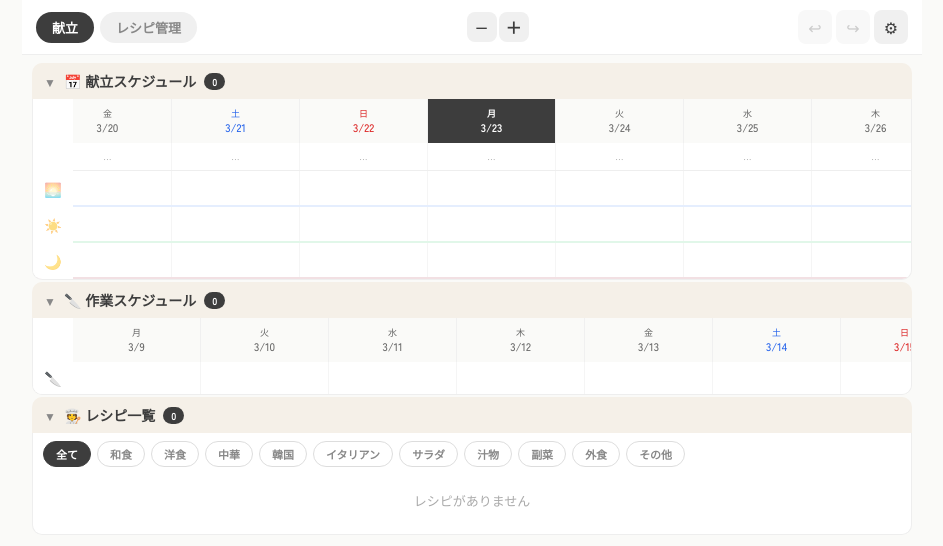
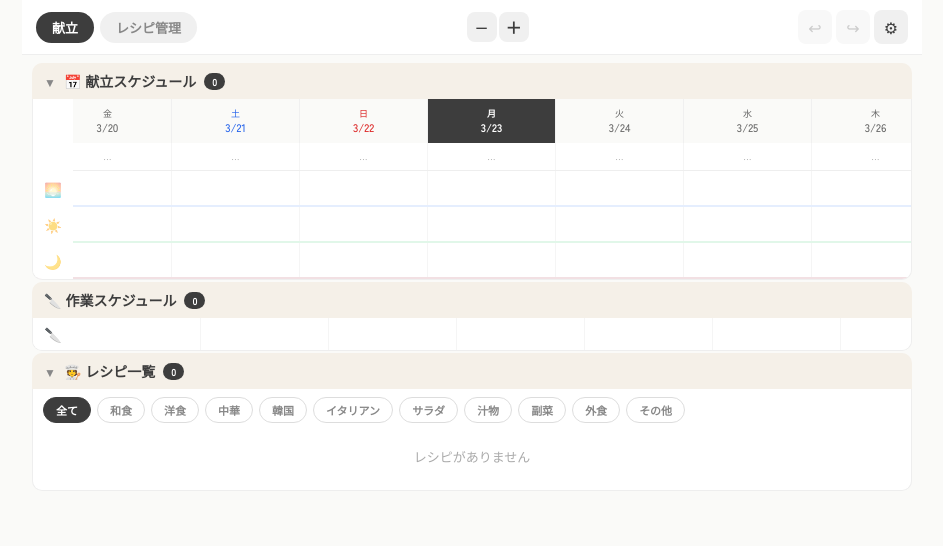
Before and after one commit to RollingEggs/meal-planner, a React (Vite) app: page / in a window 1280 px wide. Shown: the top 546 px of the page, without its empty margins (168-1111 px from the left). Built offline with nearby package versions, Linux system fonts and the light colour scheme.

Commit message:
fix: 作業スケジュールの日付ヘッダー・折りたたみ削除、ズーム中心保持
- 作業スケジュールから日付ヘッダーと折りたたみ機能を削除し常時表示に
- +/-ボタンのズーム時に表示中の中心日付を基準に拡大縮小

```diff
--- a/src/App.jsx
+++ b/src/App.jsx
@@ -50,10 +50,27 @@ export default function App() {
   const [selectedScheduleItemId, setSelectedScheduleItemId] = useState(null);
   const [detailItem, setDetailItem] = useState(null);
   const [showSettings, setShowSettings] = useState(false);
-  const [prepCollapsed, setPrepCollapsed] = useState(false);
   const scrolledRef = useRef(false);
   const scrollSyncRef = useRef(false);
   const [colWidth, setColWidth] = useState(COL_WIDTH);
+
+  // Zoom while keeping currently centered date in view
+  const handleZoom = useCallback((delta) => {
+    const el = document.getElementById('gantt-scroll');
+    if (!el) {
+      setColWidth(w => Math.max(60, Math.min(256, w + delta)));
+      return;
+    }
+    const viewCenter = el.scrollLeft + (el.clientWidth - LABEL_WIDTH) / 2;
+    const centerDateIdx = viewCenter / colWidth;
+    setColWidth(w => {
+      const newW = Math.max(60, Math.min(256, w + delta));
+      requestAnimationFrame(() => {
+        el.scrollLeft = centerDateIdx * newW - (el.clientWidth - LABEL_WIDTH) / 2;
+      });
+      return newW;
+    });
+  }, [colWidth]);
 
   const dates = useMemo(() => getDateRange(today(), 14, 14), []);
 
@@ -88,7 +105,6 @@ export default function App() {
 
   // Sync prep scroll with gantt scroll (bidirectional)
   useEffect(() => {
-    if (prepCollapsed) return;
     const gantt = document.getElementById('gantt-scroll');
     const prep = document.getElementById('prep-scroll');
     if (!gantt || !prep) return;
@@ -112,7 +128,7 @@ export default function App() {
       gantt.removeEventListener('scroll', ganttHandler);
       prep.removeEventListener('scroll', prepHandler);
     };
-  }, [prepCollapsed]);
+  });
 
   // Memo change
   const handleMemoChange = useCallback((dateStr, text) => {
@@ -242,7 +258,7 @@ export default function App() {
         {tab === 'plan' && (
           <div style={{ display: 'flex', gap: 2, alignItems: 'center' }}>
             <button
-              onClick={() => setColWidth(w => Math.max(60, w - 16))}
+              onClick={() => handleZoom(-16)}
               style={{
                 width: 30, height: 30, borderRadius: 8, border: 'none',
                 background: '#f0f0f0', color: '#3D3D3D', fontSize: 16, cursor: 'pointer',
@@ -251,7 +267,7 @@ export default function App() {
               }}
             >−</button>
             <button
-              onClick={() => setColWidth(w => Math.min(256, w + 16))}
+              onClick={() => handleZoom(16)}
               style={{
                 width: 30, height: 30, borderRadius: 8, border: 'none',
                 background: '#f0f0f0', color: '#3D3D3D', fontSize: 16, cursor: 'pointer',
@@ -300,8 +316,6 @@ export default function App() {
               recipes={data.recipes}
               genres={data.genres}
               colWidth={colWidth}
-              collapsed={prepCollapsed}
-              onToggleCollapsed={() => setPrepCollapsed(c => !c)}
             />
             <RecipeList
               recipes={data.recipes}
--- a/src/components/PrepSchedule.jsx
+++ b/src/components/PrepSchedule.jsx
@@ -1,7 +1,7 @@
 import React, { useMemo } from 'react';
-import { LABEL_WIDTH, HEADER_HEIGHT } from '../constants';
+import { LABEL_WIDTH } from '../constants';
 
-export default function PrepSchedule({ dates, scheduled, recipes, genres, colWidth, collapsed, onToggleCollapsed }) {
+export default function PrepSchedule({ dates, scheduled, recipes, genres, colWidth }) {
 
   const todayStr = useMemo(() => {
     const d = new Date();
@@ -30,18 +30,16 @@ export default function PrepSchedule({ dates, scheduled, recipes, genres, colWid
 
   return (
     <div style={{ marginBottom: 2 }}>
-      <div onClick={onToggleCollapsed} style={{
+      <div style={{
         display: 'flex', alignItems: 'center', gap: 8, padding: '8px 12px',
-        background: '#F5F0E8', cursor: 'pointer', borderRadius: collapsed ? 10 : '10px 10px 0 0',
+        background: '#F5F0E8', borderRadius: '10px 10px 0 0',
       }}>
-        <span style={{ fontSize: 12, color: '#888' }}>{collapsed ? '▶' : '▼'}</span>
         <span style={{ fontWeight: 700, fontSize: 14 }}>🔪 作業スケジュール</span>
         <span style={{
           background: '#3D3D3D', color: '#fff', fontSize: 10, padding: '1px 8px',
           borderRadius: 10, fontWeight: 700,
         }}>{prepItems.length}</span>
       </div>
-      {!collapsed && (
       <div
         id="prep-scroll"
         style={{
@@ -51,31 +49,9 @@ export default function PrepSchedule({ dates, scheduled, recipes, genres, colWid
       >
         <div style={{ display: 'flex', minWidth: totalWidth + LABEL_WIDTH }}>
           <div style={{ width: LABEL_WIDTH, flexShrink: 0, position: 'sticky', left: 0, zIndex: 2, background: '#fff' }}>
-              <div style={{ height: HEADER_HEIGHT }} />
             <div style={{ height: ROW_HEIGHT, display: 'flex', alignItems: 'center', justifyContent: 'center', fontSize: 14 }}>🔪</div>
           </div>
           <div style={{ position: 'relative', flex: 1 }}>
-              {/* Date header */}
-              <div style={{ display: 'flex', height: HEADER_HEIGHT }}>
-                {dates.map((d) => {
-                  const dow = new Date(d).getDay();
-                  const isToday = d === todayStr;
-                  return (
-                    <div key={d} style={{
-                      width: colWidth, flexShrink: 0, textAlign: 'center',
-                      borderRight: '1px solid #f0f0f0',
-                      background: isToday ? '#3D3D3D' : '#FAFAF8',
-                      color: isToday ? '#fff' : dow === 0 ? '#DC2626' : dow === 6 ? '#2563EB' : '#666',
-                      display: 'flex', flexDirection: 'column', justifyContent: 'center',
-                      fontSize: 11, fontWeight: isToday ? 700 : 500, lineHeight: 1.3,
-                    }}>
-                      <div style={{ fontSize: 9 }}>{['日','月','火','水','木','金','土'][dow]}</div>
-                      <div>{new Date(d).getMonth() + 1}/{new Date(d).getDate()}</div>
-                    </div>
-                  );
-                })}
-              </div>
-              {/* Prep row */}
             <div style={{ position: 'relative', height: ROW_HEIGHT }}>
               {/* Column grid */}
               <div style={{ display: 'flex', position: 'absolute', top: 0, left: 0, right: 0, bottom: 0, pointerEvents: 'none' }}>
@@ -111,7 +87,6 @@ export default function PrepSchedule({ dates, scheduled, recipes, genres, colWid
           </div>
         </div>
       </div>
-      )}
     </div>
   );
 }
```
Lines whose indentation alone changed are shown as unchanged.
